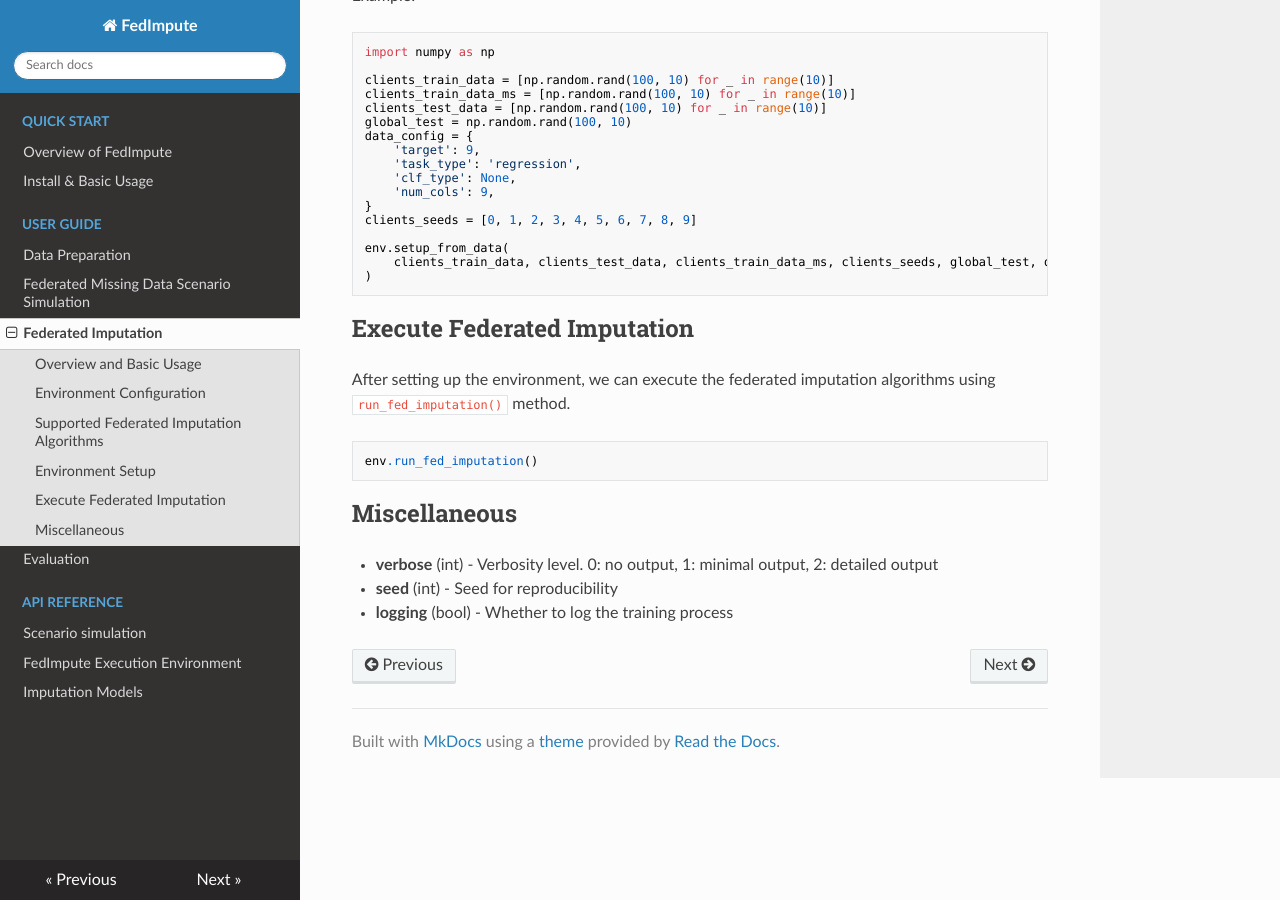
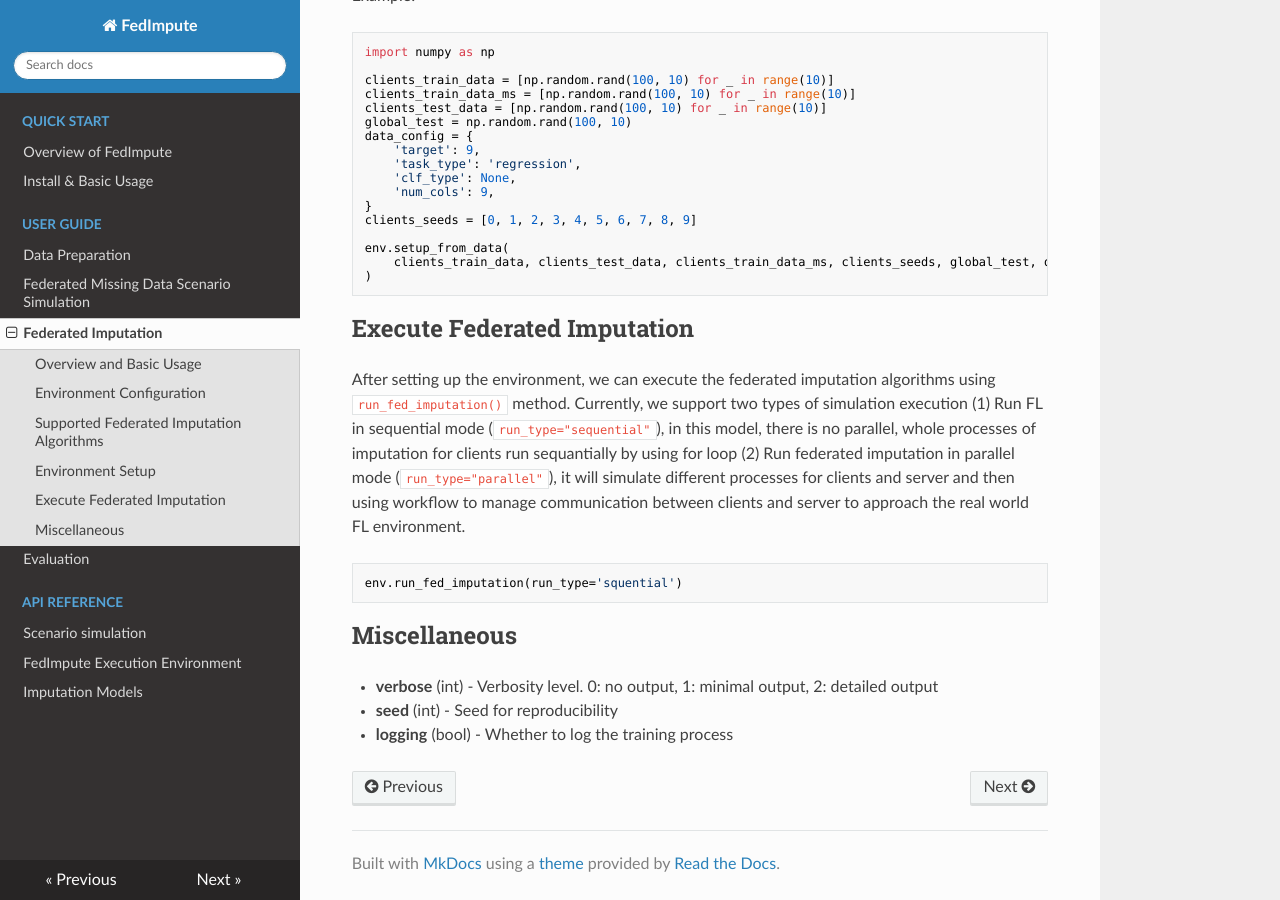
Before and after one commit to idsla/FedImpute, an MkDocs documentation site: the page built from docs/user-guide/fed_imp.md, in a window 1280 px wide and 900 px high, scrolled down 2273 px. Built offline with MkDocs 1.6.1, drawn with Linux system fonts in a browser that asks for light colours; nearby versions of some CDN libraries; some of the changed text lies outside the part shown.

````diff
--- a/docs/user-guide/fed_imp.md
+++ b/docs/user-guide/fed_imp.md
@@ -18,7 +18,7 @@ from fedimpute.execution_environment import FedImputeEnv
 env = FedImputeEnv()
 env.configuration(imputer = 'gain', fed_strategy='fedavg', fit_mode = 'fed')
 env.setup_from_simulator(simulator = simulator, verbose=1)
-env.run_fed_imputation()
+env.run_fed_imputation(run_type='sequential')
 ```
 
 Note that if you use cuda version of torch, remember to set environment variable for cuda deterministic behavior first
@@ -107,10 +107,10 @@ env.setup_from_data(
 
 ## Execute Federated Imputation
 
-After setting up the environment, we can execute the federated imputation algorithms using `run_fed_imputation()` method.
+After setting up the environment, we can execute the federated imputation algorithms using `run_fed_imputation()` method. Currently, we support two types of simulation execution (1) Run FL in sequential mode (`run_type="sequential"`), in this model, there is no parallel, whole processes of imputation for clients  run sequantially by using for loop (2) Run federated imputation in parallel mode (`run_type="parallel"`), it will simulate different processes for clients and server and then using workflow to manage communication between clients and server to approach the real world FL environment.
 
 ```python
-env.run_fed_imputation()
+env.run_fed_imputation(run_type='squential')
 ```
 
 ## Miscellaneous
--- a/pyproject.toml
+++ b/pyproject.toml
@@ -1,6 +1,6 @@
 [tool.poetry]
 name = "fedimpute"
-version = "0.0.2"
+version = "0.0.3"
 description = "fedimpute is a benchmarking tool for federated imputation"
 authors = ["Sitao Min (idlsa Rutgers University) <sitaomin1994@gmail.com>"]
 license = "GPL GNU v3.0"
````
Also changed, not shown: README.md (+1 -1 lines), docs/get_started.md (+6 -1 lines).
